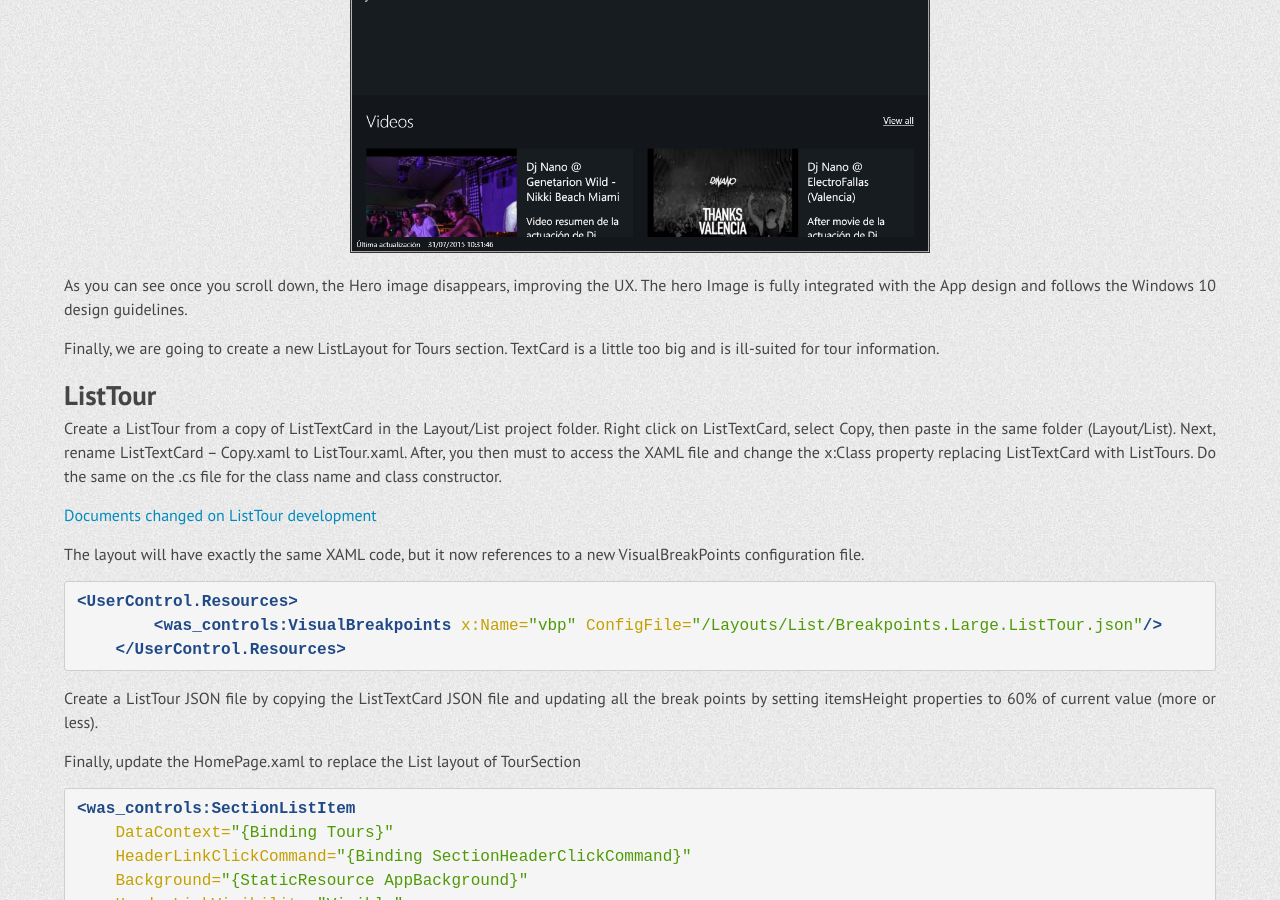
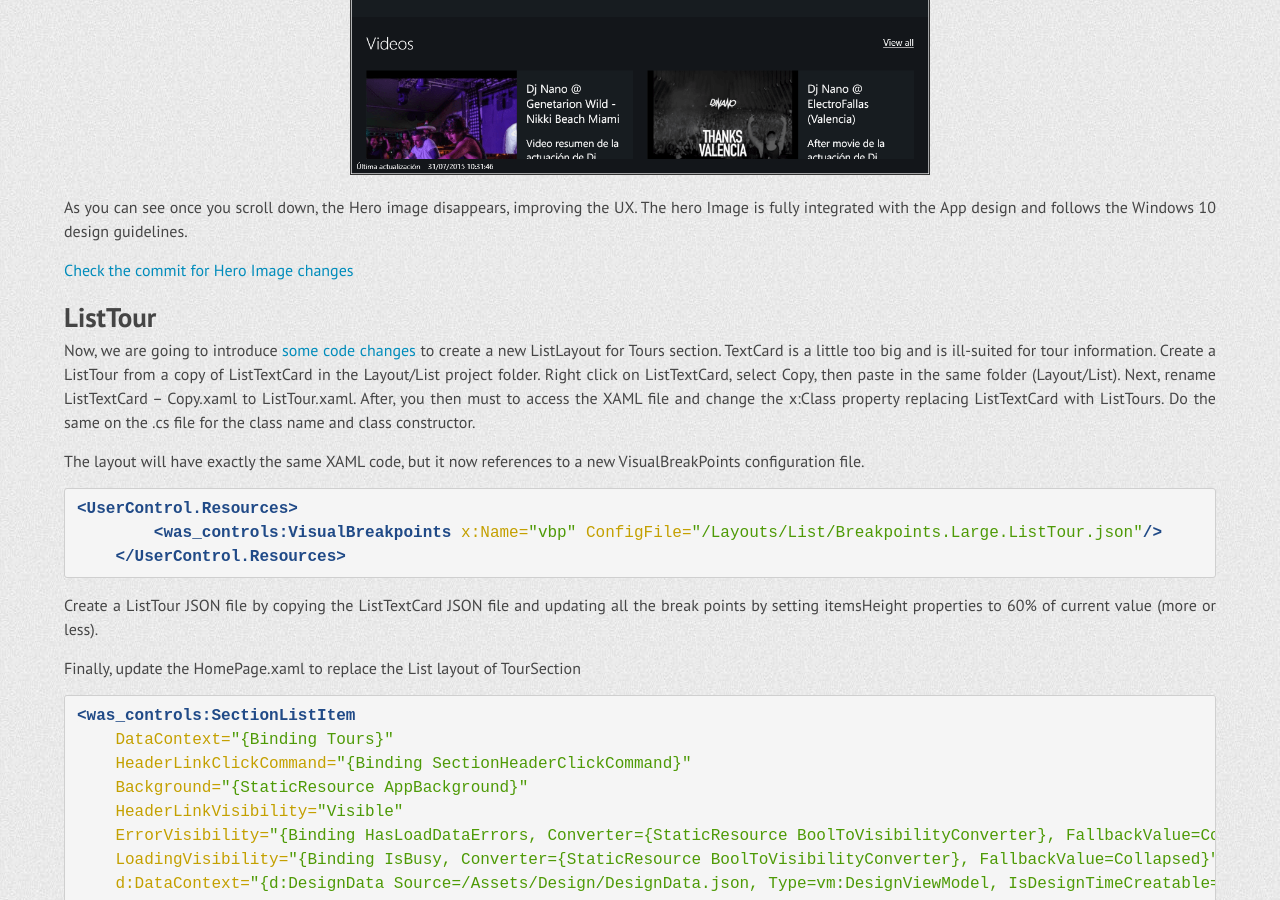
Before and after one commit to wasteam/wasteam.github.io, a Jekyll site: the page built from _posts/2015-05-25-customizing-generated.markdown, in a window 1280 px wide and 900 px high, scrolled down 6559 px. Built offline with Jekyll 4.4.1, drawn with Linux system fonts in a browser that asks for light colours; nearby versions of some CDN libraries; Markdown is read by kramdown in place of the engine named in the settings; some of the changed text lies outside the part shown.

Commit message:
Update app djnano doc

```diff
--- a/_posts/2015-05-25-customizing-generated.markdown
+++ b/_posts/2015-05-25-customizing-generated.markdown
@@ -40,8 +40,6 @@ For the next step, we will configure the application’s Tiles. Use the Logo edi
 
 Now generate the app, download the source code package, and open the “.sln” (solution file) with Visual Studio 2015. If you don’t already have Visual Studio 2015, you can download Visual Studio 2015 Community Edition for free.  If you need help, check the installation instructions here.
 
-<a href="https://github.com/wasteam/DJNanoSampleApp/commit/b345c89e8335aa2e42a7e1d9ff57e9c84e13957e" target="_blank">Changes on the source code package</a>
-
 ![doc image](/post-img/1/4.png)
 
 
@@ -62,8 +60,6 @@ Now we will begin our app customization process.
 First, we will add a hero (large, headline) image at the top of the section list and stretch this to the app margins.
 
 To do this, first add the image file to Assets folder in Visual Studio. Assets folder exist in all Visual Studio XAML projects by default, and the purpose of this folder is to contain all media files to be used by the project (images, videos, sounds).
-
-<a href="https://github.com/wasteam/DJNanoSampleApp/commit/aa1cd8fe26094eb586d4e008a42fc8208ad80375" target="_blank">Documents changed on Hero Image development</a>
 
 ![doc image](/post-img/1/7.png)
 
@@ -117,13 +113,11 @@ Modify the background property on Tours SectionListItem referencing the AppBar b
 
 As you can see once you scroll down, the Hero image disappears, improving the UX.  The hero Image is fully integrated with the App design and follows the Windows 10 design guidelines.
 
-Finally, we are going to create a new ListLayout for Tours section.  TextCard is a little too big and is ill-suited for tour information.
+<a href="https://github.com/wasteam/DJNanoSampleApp/commit/aa1cd8fe26094eb586d4e008a42fc8208ad80375" target="_blank">Check the commit for Hero Image changes</a>
 
 #### ListTour
 
-Create a ListTour from a copy of ListTextCard in the Layout/List project folder. Right click on ListTextCard, select Copy, then paste in the same folder (Layout/List). Next, rename ListTextCard – Copy.xaml to ListTour.xaml. After, you then must to access the XAML file and change the x:Class property replacing ListTextCard with ListTours. Do the same on the .cs file for the class name and class constructor.
-
-<a href="https://github.com/wasteam/DJNanoSampleApp/commit/3da25edc6a008b43925c3456b24b5f1ce771a6c5" target="_blank">Documents changed on ListTour development</a>
+Now, we are going to introduce <a href="https://github.com/wasteam/DJNanoSampleApp/commit/3da25edc6a008b43925c3456b24b5f1ce771a6c5" target="_blank">some code changes</a> to create a new ListLayout for Tours section.  TextCard is a little too big and is ill-suited for tour information. Create a ListTour from a copy of ListTextCard in the Layout/List project folder. Right click on ListTextCard, select Copy, then paste in the same folder (Layout/List). Next, rename ListTextCard – Copy.xaml to ListTour.xaml. After, you then must to access the XAML file and change the x:Class property replacing ListTextCard with ListTours. Do the same on the .cs file for the class name and class constructor.
 
 The layout will have exactly the same XAML code, but it now references to a new VisualBreakPoints configuration file.
 
```
